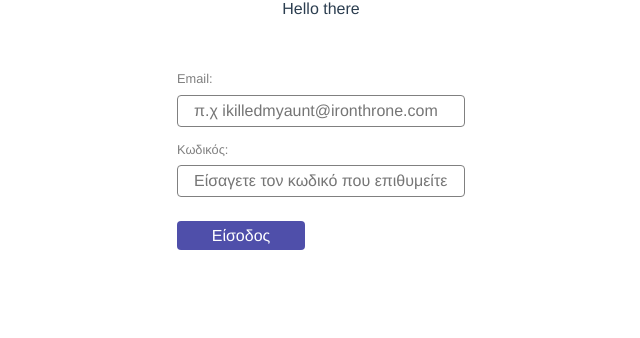
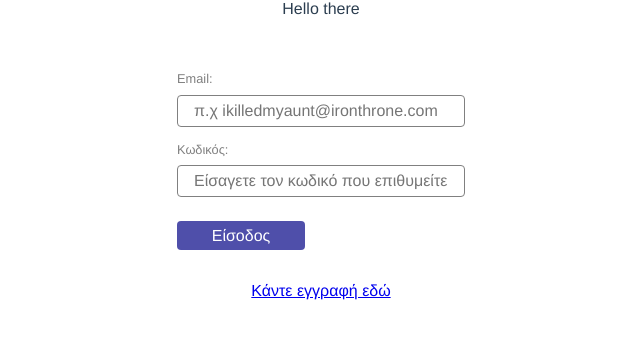
Before and after one commit to AlexLig/lab-registration-frontend, a Vue app: page /#/login in a window 1280 px wide. Shown: the top 338 px of the page, without its empty margins (319-959 px from the left). Built offline with nearby package versions, Linux system fonts and the light colour scheme.

Commit message:
link to signup.

```diff
--- a/src/views/Login.vue
+++ b/src/views/Login.vue
@@ -1,4 +1,5 @@
 <template>
+  <div>
     <form id="Login" @submit.prevent="login">
       <label for="email">Email:</label>
       <input
@@ -20,6 +21,8 @@
 
       <input class="form-button" type="submit" value="Είσοδος" />
     </form>
+    <router-link to="signup">Κάντε εγγραφή εδώ</router-link>
+  </div>
 </template>
 
 <script>
```
Lines whose indentation alone changed are shown as unchanged.
